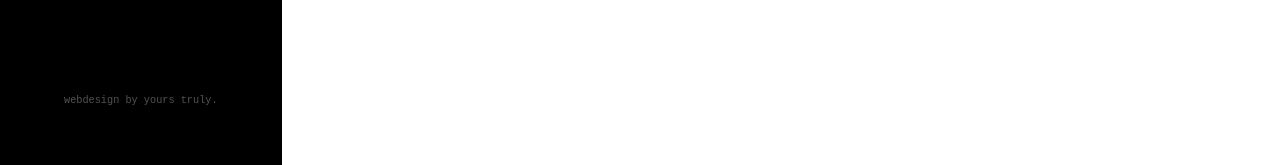
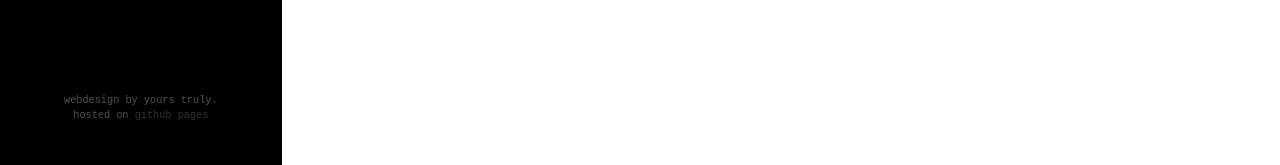
Before and after one commit to luoser/luoser.github.io, a Jekyll site: the page built from index.html, in a window 1280 px wide. Shown: the part 732-897 px from the top of the page. Built offline with Jekyll 4.4.1, drawn with Linux system fonts in a browser that asks for light colours; nearby versions of some CDN libraries.

Commit message:
add gh pages link

```diff
--- a/_layouts/default.html
+++ b/_layouts/default.html
@@ -49,7 +49,8 @@
          </a>
 
        <div id='copyright'>
-           webdesign by yours truly.
+           webdesign by yours truly. <br>
+           hosted on <a target='_blank' href='https://pages.github.com/'>github pages</a>
        </div>
      </div>
   </div>
```
